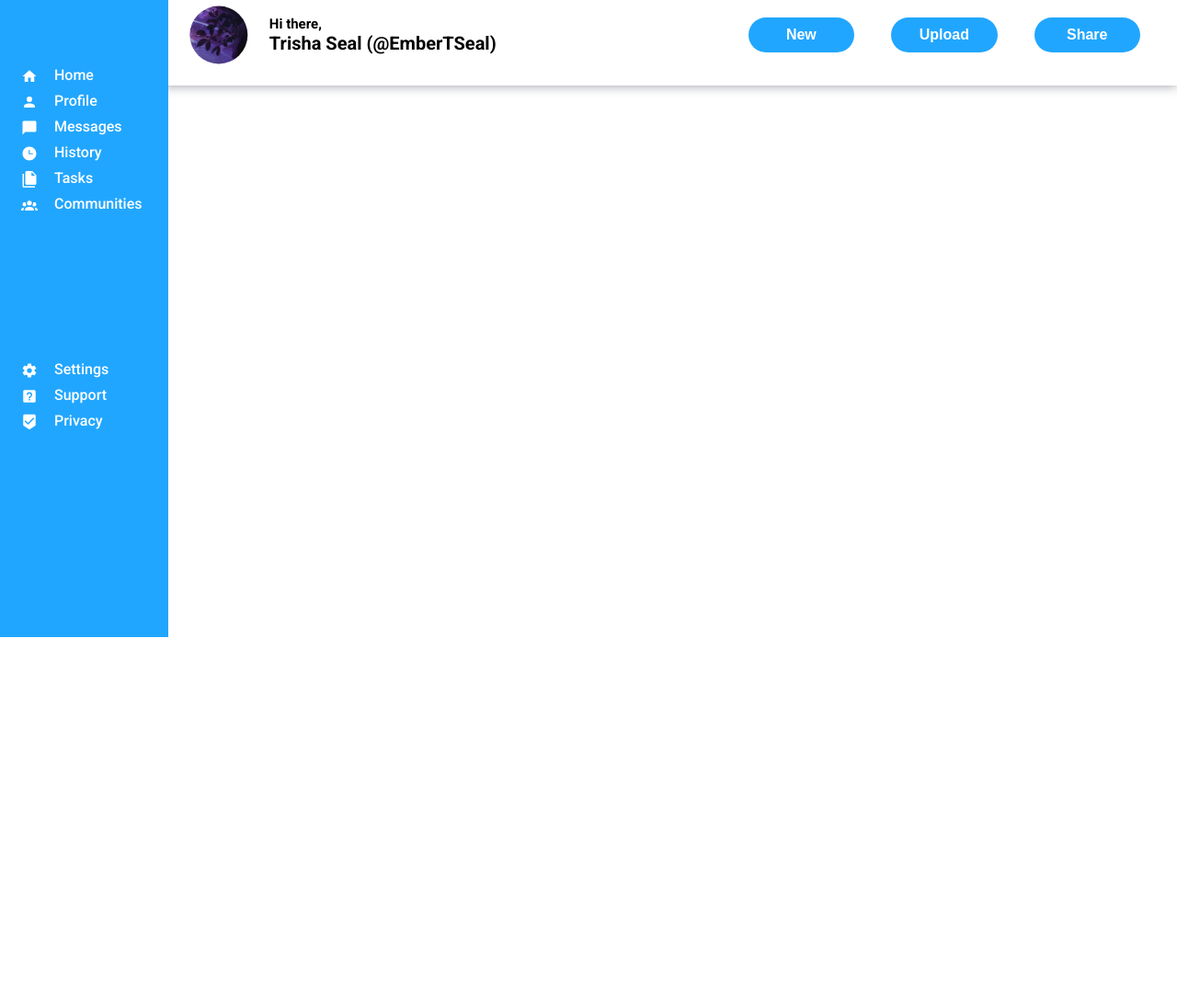
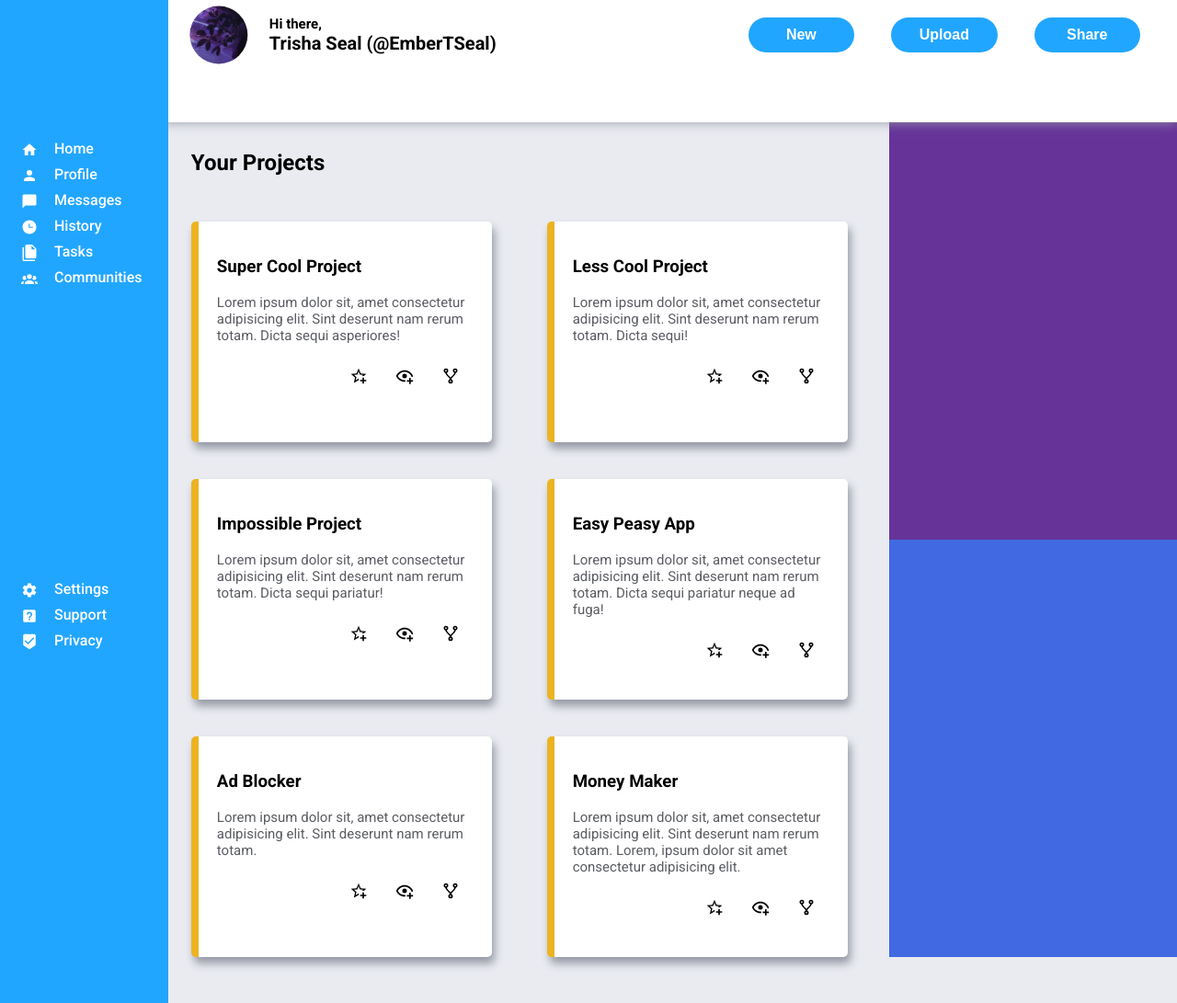
Before and after one commit to EmberTSeal/Admin-Dashboard, a plain HTML site: page index.html in a window 1280 px wide. Shown: the part 107-1198 px from the top of the page at 92% size. Before the commit the page ends 800 px from the top, so only its background shows below. Drawn offline with Linux system fonts and the light colour scheme.

Commit message:
projects section added

```diff
--- a/index.html
+++ b/index.html
@@ -25,10 +25,10 @@
         </div>
         <div class="greetings">
             <img src="assets/avatar.png" alt="avatar">
-             <div>
-                 <p>Hi there,</p>
-                 <p>Trisha Seal (@EmberTSeal)</p>
-             </div>
+            <div>
+                <p>Hi there,</p>
+                <p>Trisha Seal (@EmberTSeal)</p>
+            </div>
         </div>
         <div class="post-menu">
             <button>New</button>
@@ -42,8 +42,12 @@
         </div>
         <div class="navlinks">
             <ul>
-                <a href="#"><li><img src="assets/home.svg" alt="Home Icon">Home</li></a>
-                <a href="#"><li><img src="assets/profile.svg" alt="Profile Icon">Profile</li></a>
+                <a href="#">
+                    <li><img src="assets/home.svg" alt="Home Icon">Home</li>
+                </a>
+                <a href="#">
+                    <li><img src="assets/profile.svg" alt="Profile Icon">Profile</li>
+                </a>
                 <a href="#">
                     <li><img src="assets/message.svg" alt="Messages Icon">Messages</li>
                 </a>
@@ -73,7 +77,72 @@
         </div>
     </div>
     <main>
-
+        <div id="projects">
+            <h2>Your Projects</h2>
+            <div class="card">
+                <h3>Super Cool Project</h3>
+                <p>Lorem ipsum dolor sit, amet consectetur adipisicing elit. Sint deserunt nam rerum totam. Dicta sequi
+                    asperiores!</p>
+                <span>
+                    <img src="assets/star.svg" alt="Star">
+                    <img src="assets/view.svg" alt="View">
+                    <img src="assets/fork.svg" alt="Fork">
+                </span>
+            </div>
+            <div class="card">
+                <h3>Less Cool Project</h3>
+                <p>Lorem ipsum dolor sit, amet consectetur adipisicing elit. Sint deserunt nam rerum totam. Dicta sequi!</p>
+                <span>
+                    <img src="assets/star.svg" alt="Star">
+                    <img src="assets/view.svg" alt="View">
+                    <img src="assets/fork.svg" alt="Fork">
+                </span>
+            </div>
+            <div class="card">
+                <h3>Impossible Project</h3>
+                <p>Lorem ipsum dolor sit, amet consectetur adipisicing elit. Sint deserunt nam rerum totam. Dicta sequi pariatur!</p>
+                <span>
+                    <img src="assets/star.svg" alt="Star">
+                    <img src="assets/view.svg" alt="View">
+                    <img src="assets/fork.svg" alt="Fork">
+                </span>
+            </div>
+            <div class="card">
+                <h3>Easy Peasy App</h3>
+                <p>Lorem ipsum dolor sit, amet consectetur adipisicing elit. Sint deserunt nam rerum totam. Dicta sequi pariatur neque ad fuga!</p>
+                <span>
+                    <img src="assets/star.svg" alt="Star">
+                    <img src="assets/view.svg" alt="View">
+                    <img src="assets/fork.svg" alt="Fork">
+                </span>
+            </div>
+            <div class="card">
+                <h3>Ad Blocker</h3>
+                <p>Lorem ipsum dolor sit, amet consectetur adipisicing elit. Sint deserunt nam rerum totam.</p>
+                <span>
+                    <img src="assets/star.svg" alt="Star">
+                    <img src="assets/view.svg" alt="View">
+                    <img src="assets/fork.svg" alt="Fork">
+                </span>
+            </div>
+            <div class="card">
+                <h3>Money Maker</h3>
+                <p>Lorem ipsum dolor sit, amet consectetur adipisicing elit. Sint deserunt nam rerum totam. Lorem, ipsum dolor sit amet consectetur adipisicing elit. </p>
+                <span>
+                    <img src="assets/star.svg" alt="Star">
+                    <img src="assets/view.svg" alt="View">
+                    <img src="assets/fork.svg" alt="Fork">
+                </span>
+            </div>
+        </div>
+        <div id="announce">
+            <!-- <h2>Announcements</h2>
+            <div class="card"></div> -->
+        </div>
+        <div id="trending">
+            <!-- <h2>Trending</h2>
+            <div class="card"></div> -->
+        </div>
     </main>
 </body>
 
--- a/style.css
+++ b/style.css
@@ -1,6 +1,6 @@
 body{
     font-family: 'Roboto', sans-serif;
-    height: 100vh;
+    min-height: 100vh;
     padding: 0;
     margin: 0;
     display : grid;
@@ -38,7 +38,7 @@ header{
     border-radius: 35px;
     border: none;
     grid-column: 2/3;
-    background-color: rgb(195, 206, 216);
+    background-color: rgb(210, 213, 221);
 }
 
 .notif{
@@ -121,13 +121,6 @@ header{
     padding: 10px 0px;
 }
 
-
-main{
-    background-color: white;
-    grid-row: 2/3;
-    grid-column: 2/3;
-}
-
 .sidebar{
     z-index: 9;
     background-color: rgb(33, 166, 255);
@@ -178,3 +171,72 @@ a{
     color: white;
     text-decoration: none;
 }
+
+
+
+main{
+    background-color: rgb(233, 235, 241);
+    grid-row: 2/3;
+    grid-column: 2/3;
+    display: grid;
+    grid-template-rows: repeat(2, 1fr);
+    grid-template-columns: 5fr 2fr;
+    padding-bottom: 50px;
+
+}
+
+#projects{
+    grid-row: 1/3;
+    grid-column: 1/2;
+    display: grid;
+    grid-template-columns: repeat(2, 1fr);
+    grid-template-rows: 0.2fr repeat(3, 2fr);
+    align-items: center;
+    margin: 0px 25px;
+    gap: 40px;
+}
+
+#projects h2{
+    grid-row: 1/2;
+    grid-column: span 2;
+    margin: 30px 0px 10px 0px;
+}
+
+#announce{
+    grid-row: 1/2;
+    grid-column: 2/3;
+    background-color: rebeccapurple;
+}
+
+#trending{
+    grid-column: 2/3;
+    grid-row: 2/3;
+    background-color: royalblue;
+}
+
+.card{
+    height: 200px;
+    width: auto;
+    margin-right: 20px;
+    background-color: white;
+    border-left: 8px solid rgb(236, 179, 34);
+    border-radius: 5px;
+    padding: 20px;
+    box-shadow: 3px 7px 10px 0px rgb(150, 154, 165);
+}
+
+.card p{
+    color: rgb(91, 93, 99);
+    font-size: 15px;
+}
+
+main img{
+    width: 20px;
+    height: 20px;
+    padding: 10px 15px;
+}
+
+main span{
+    display: flex;
+    justify-content: flex-end;
+}
```
